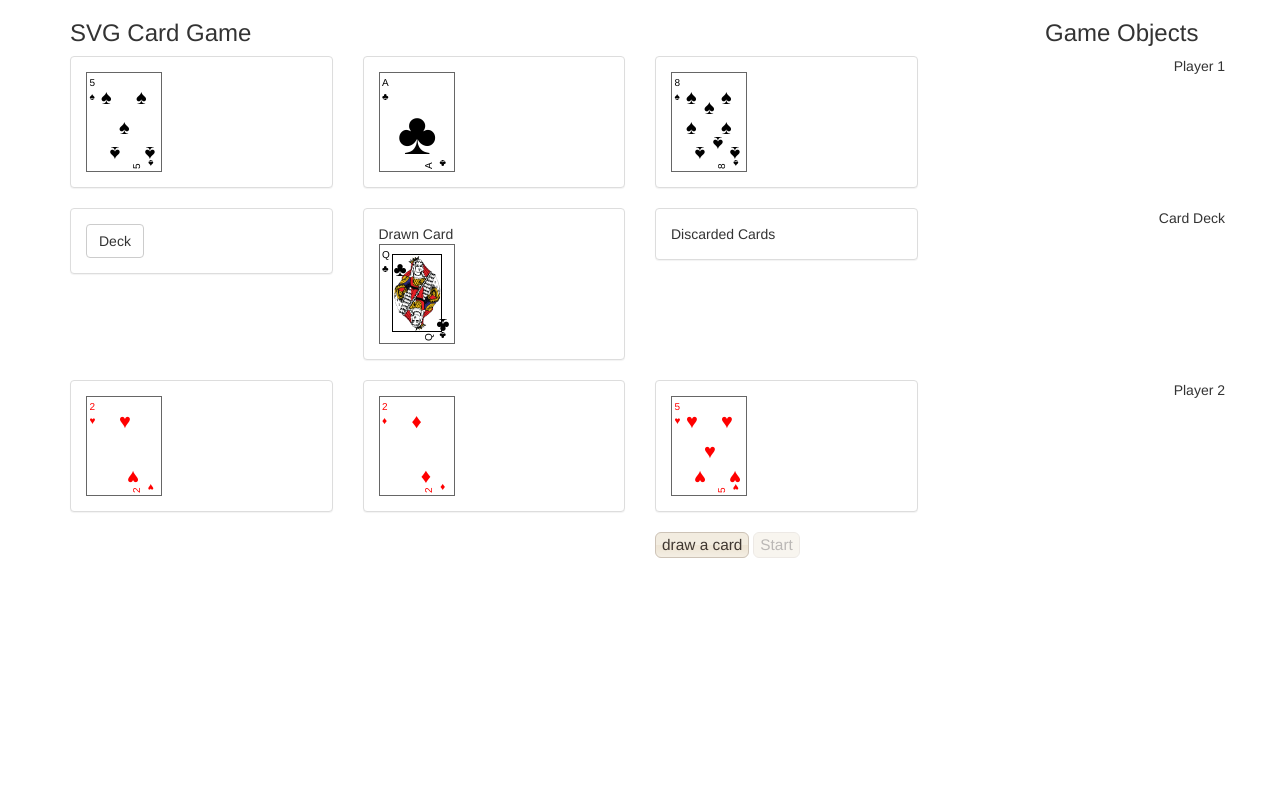
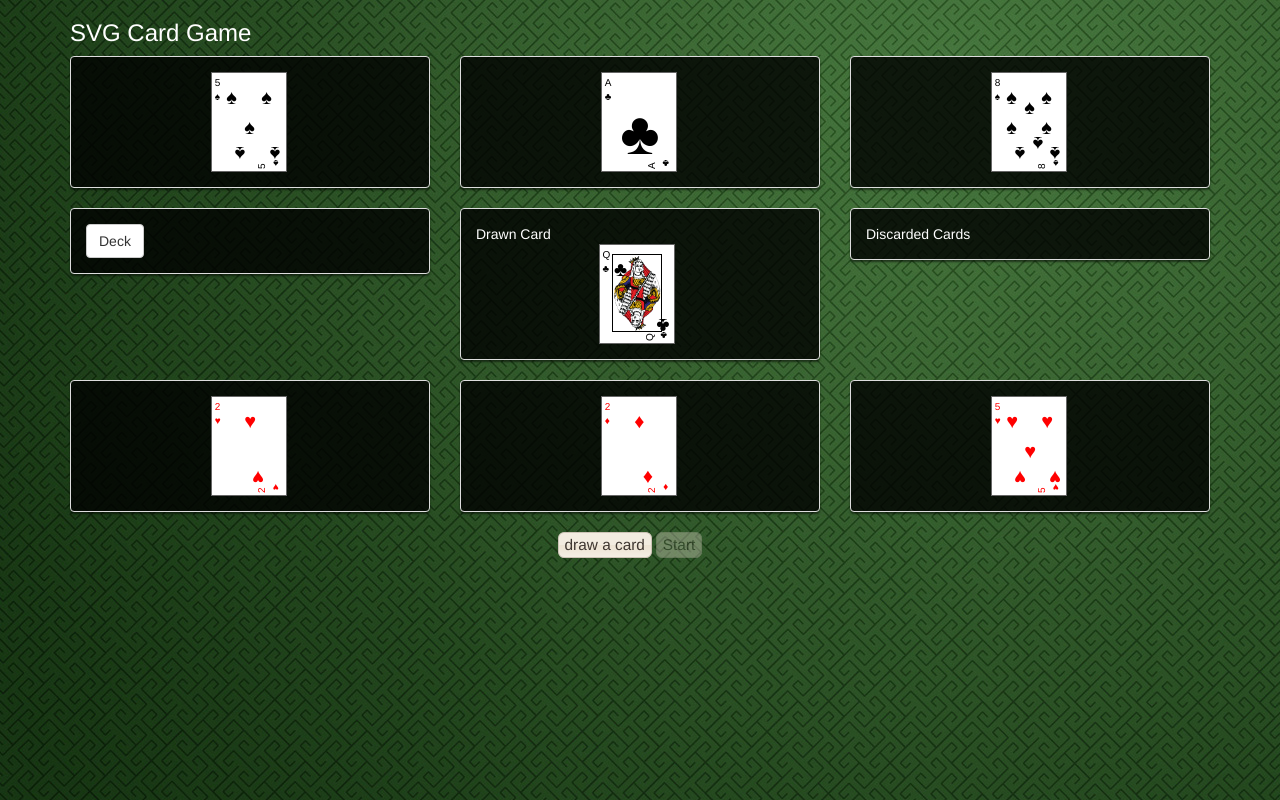
Before and after one commit to CStrive/Hackatron-Asia-SVG-Card-Game, a plain HTML site: page client/game.html in a window 1280 px wide. Drawn offline with Linux system fonts and the light colour scheme.

Commit message:
fix: styling and look

```diff
--- a/client/game.html
+++ b/client/game.html
@@ -2,40 +2,36 @@
 <html>
 <head>
   <title>SVG Game</title>
-  <link rel="stylesheet" href="static/lib/bootstrap/css/bootstrap.min.css">
+  <link rel="stylesheet" href="static/lib/bootstrap/css/bootstrap.css">
 	<link rel="stylesheet" type="text/css" media="all" href="static/css/playingCards.ui.css"/>
 	<link rel="stylesheet" href="static/css/jquery-ui.theme.min.css">
 </head>
-<body>
+<body style="background: url('static/img/bg.jpg')">
   <div class="container">
     <div class="row">
       <div class="col-xs-10">
-        <h3> SVG Card Game </h3>
-      </div>
-      <div class="col-xs-2">
-        <h3> Game Objects </h3>
+        <h3 style="color:#FFFFFF"> SVG Card Game </h3>
       </div>
     </div>
     <div class="row">
-      <span class="pull-right"> Player 1</span>
-      <div class="col-xs-3">
+      <div class="col-xs-4">
         <div class="panel panel-default">
-          <div class="panel-body" id="player1Card1" onclick="closeFace(document.getElementById('player1Card1'))">
-            <button class="btn btn-default">Card 1</button>
+          <div class="panel-body" id="player1Card1" style="width: 30%; margin: 0 auto;" onclick="closeFace(document.getElementById('player1Card1'))">
+            <button class="btn btn-default" style="color:#fff">Card 1</button>
           </div>
         </div>
       </div>
-      <div class="col-xs-3">
+      <div class="col-xs-4">
         <div class="panel panel-default" >
-          <div class="panel-body" id="player1Card2" onclick="closeFace(document.getElementById('player1Card2'))">
-            <button class="btn btn-default">Card 2</button>
+          <div class="panel-body" id="player1Card2" style="width: 30%; margin: 0 auto;" onclick="closeFace(document.getElementById('player1Card2'))">
+            <button class="btn btn-default" style="color:#fff">Card 2</button>
           </div>
         </div>
       </div>
-      <div class="col-xs-3">
+      <div class="col-xs-4">
         <div class="panel panel-default" >
-          <div class="panel-body" id="player1Card3" onclick="closeFace(document.getElementById('player1Card3'))">
-            <button class="btn btn-default">Card 3</button>
+          <div class="panel-body" id="player1Card3" style="width: 30%; margin: 0 auto;" onclick="closeFace(document.getElementById('player1Card3'))">
+            <button class="btn btn-default" style="color:#fff">Card 3</button>
           </div>
         </div>
       </div>
@@ -43,52 +39,50 @@
 
 
 	<div class="row">
-		<span class="pull-right"> Card Deck </span>
-		<div class="col-xs-3">
+		<div class="col-xs-4">
 			<div class="panel panel-default">
 					<div class="panel-body">
 						<button class="btn btn-default" onclick="">Deck</button>
-						<div id="cardDeck"></div>
+						<div style="width: 25%; margin: 0 auto;" id="cardDeck"></div>
 
 					</div>
 			</div>
 		</div>
-		<div class="col-xs-3">
+		<div class="col-xs-4">
 			<div class="panel panel-default">
 				<div class="panel-body">
-						<span> Drawn Card </span>
-						<div id="yourHand" ></div>
+						<span style="color:#fff"> Drawn Card </span>
+						<div style="width: 25%; margin: 0 auto;" id="yourHand" ></div>
 				</div>
 			</div>
 		</div>
-		<div class="col-xs-3">
+		<div class="col-xs-4">
 			<div class="panel panel-default">
 				<div class="panel-body">
-						<span> Discarded Cards </span>
-						<div id="discardedCards" onclick="swapCard(-1)"></div>
+						<span style="color:#fff"> Discarded Cards </span>
+						<div style="width: 25%; margin: 0 auto;" id="discardedCards" onclick="swapCard(-1)"></div>
 				</div>
 			</div>
 		</div>
 	</div>
     <div class="row">
-      <span class="pull-right"> Player 2</span>
-      <div class="col-xs-3">
+      <div class="col-xs-4">
         <div class="panel panel-default">
-          <div class="panel-body" id="player2Card1" onclick="swapCard(0)">
+          <div class="panel-body" id="player2Card1" style="width: 30%; margin: 0 auto;" onclick="swapCard(0)">
             <button class="btn btn-default" onclick="">Card 1</button>
           </div>
         </div>
       </div>
-      <div class="col-xs-3">
+      <div class="col-xs-4">
         <div class="panel panel-default">
-          <div class="panel-body" id="player2Card2" onclick="swapCard(1)">
+          <div class="panel-body" id="player2Card2" style="width: 30%; margin: 0 auto;" onclick="swapCard(1)">
             <button class="btn btn-default" onclick="">Card 2</button>
           </div>
         </div>
       </div>
-      <div class="col-xs-3">
+      <div class="col-xs-4">
         <div class="panel panel-default">
-          <div class="panel-body" id="player2Card3" onclick="swapCard(2)">
+          <div class="panel-body" id="player2Card3" style="width: 30%; margin: 0 auto;" onclick="swapCard(2)">
             <button class="btn btn-default" onclick="">Card 3</button>
           <!--<div class="panel-body" id="player2Card3" onclick="closeFace(document.getElementById('player2Card3'))">
             <button class="btn btn-default">Card 3</button>-->
@@ -97,7 +91,7 @@
       </div>
     </div>
     <div class="row">
-	    <div class="col-xs-offset-6 col-xs-3">
+	    <div class="col-xs-offset-5 col-xs-4">
     	  	<input type="button" id="draw" value="draw a card" />
 			<input type="button" id="startGame" value="Start" />
 		</div>
@@ -110,5 +104,5 @@
 <script type="text/javascript" src="static/js/playingCards.ui.js"></script>
 <script type="text/javascript" src="static/js/showDeck.js"></script>
 <script type="text/javascript" src="static/js/logic.js"></script>
-<!-- <script type="text/javascript" src="static/js/cards.js"></script> -->
+<!-- <script type="text/javascript" src="static/js/cards.js"5</script> -->
 </html>
--- a/client/static/lib/Playing-Cards/playingCards.ui.css
+++ b/client/static/lib/Playing-Cards/playingCards.ui.css
@@ -11,6 +11,7 @@
 position: relative;
 background-color:#036;
 border:1px solid #666;
+opacity: 1.0 !important;
 font-size: 20px;
 float: left;
 width: 3.8em;
```
Also changed, not shown: client/static/img/bg.jpg (added), client/static/lib/bootstrap/css/bootstrap.css.
